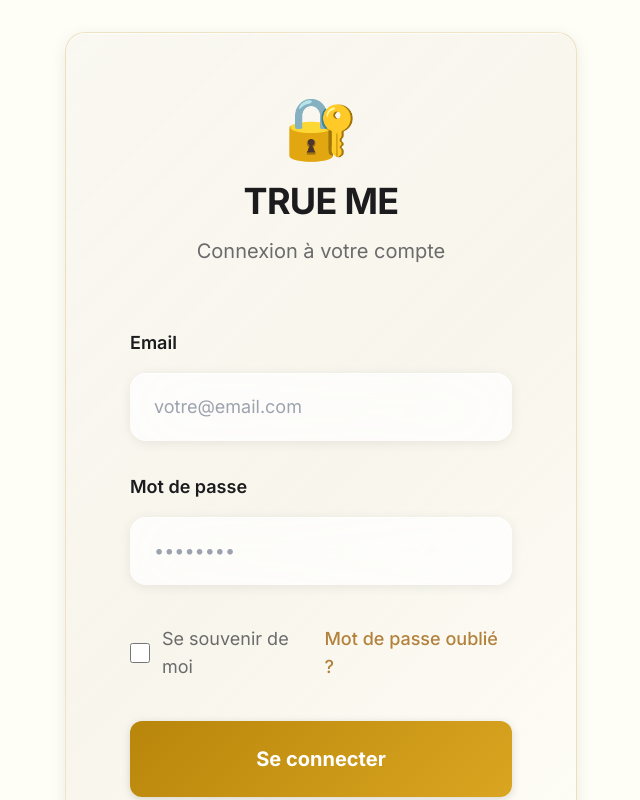
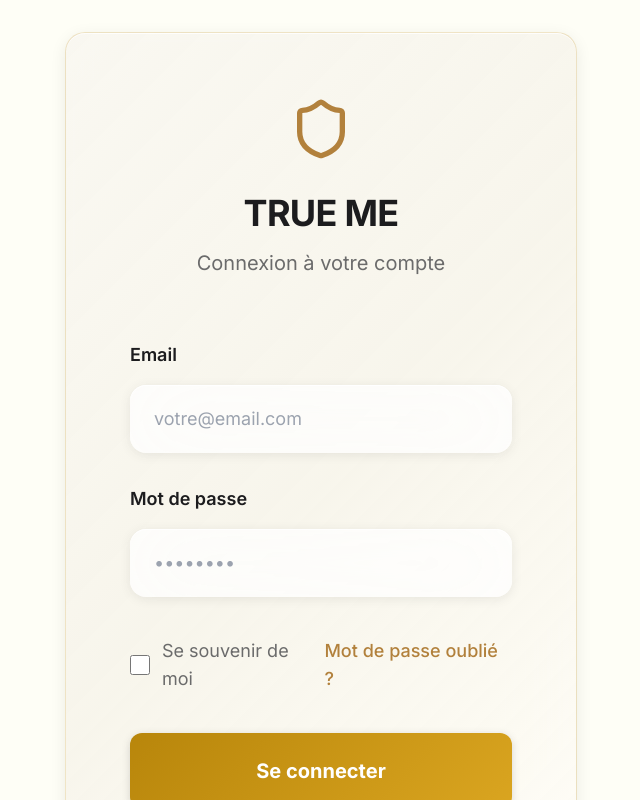
Before and after one commit to nicocursor4-dot/true-me-marketplace, a Next.js app in the folder apps/web/: page /auth/login in a window 1280 px wide. Shown: the top 800 px of the page, without its empty margins (319-959 px from the left). Built offline with nearby package versions, Linux system fonts and the light colour scheme.

Commit message:
🐛 Remove remaining emojis causing build failures
- Remove unicorn emoji from marketplace page
- Replace emojis in auth pages with Lucide icons
- Fix dashboard evolution page emoji
- All build errors resolved, deployment should now work

```diff
--- a/apps/web/src/app/auth/login/page.tsx
+++ b/apps/web/src/app/auth/login/page.tsx
@@ -1,8 +1,10 @@
 'use client';
 
 import React, { useState } from 'react';
+import Link from 'next/link';
 import Navigation from '@/components/Navigation';
-import Link from 'next/link';
+import { GlassCard } from '@/components/ui/GlassCard';
+import { Shield } from 'lucide-react';
 
 export default function LoginPage() {
   const [formData, setFormData] = useState({
@@ -32,7 +34,9 @@ export default function LoginPage() {
 
           {/* Header */}
           <div className="text-center mb-16">
-            <div className="text-6xl mb-6">🔐</div>
+            <div className="mb-8">
+              <Shield className="w-16 h-16 mx-auto text-trueme-gold" />
+            </div>
             <h1 className="text-4xl font-bold text-trueme mb-4">TRUE ME</h1>
             <p className="text-trueme-light text-xl">Connexion à votre compte</p>
           </div>
--- a/apps/web/src/app/auth/register/page.tsx
+++ b/apps/web/src/app/auth/register/page.tsx
@@ -1,8 +1,10 @@
 'use client';
 
 import React, { useState } from 'react';
+import Link from 'next/link';
 import Navigation from '@/components/Navigation';
-import Link from 'next/link';
+import { GlassCard } from '@/components/ui/GlassCard';
+import { UserPlus } from 'lucide-react';
 
 export default function RegisterPage() {
   const [formData, setFormData] = useState({
@@ -79,7 +81,9 @@ export default function RegisterPage() {
 
           {/* Header */}
           <div className="text-center mb-16">
-            <div className="text-6xl mb-6">🌟</div>
+            <div className="mb-8">
+              <UserPlus className="w-16 h-16 mx-auto text-trueme-gold" />
+            </div>
             <h1 className="text-4xl font-bold text-trueme mb-4">TRUE ME</h1>
             <p className="text-trueme-light text-xl">Créer votre compte</p>
           </div>
--- a/apps/web/src/app/dashboard/evolution/page.tsx
+++ b/apps/web/src/app/dashboard/evolution/page.tsx
@@ -1,8 +1,10 @@
 'use client';
 
 import React from 'react';
+import Link from 'next/link';
 import Navigation from '@/components/Navigation';
-import Link from 'next/link';
+import { GlassCard } from '@/components/ui/GlassCard';
+import { TrendingUp } from 'lucide-react';
 
 export default function Evolution() {
   return (
@@ -28,7 +30,9 @@ export default function Evolution() {
           {/* Evolution Content */}
           <div className="bg-[rgba(255,255,255,0.4)] backdrop-blur-[15px] border border-[rgba(255,255,255,0.3)] rounded-[20px] p-8">
             <div className="text-center">
-              <div className="text-4xl mb-4">🔄</div>
+              <div className="mb-8">
+                <TrendingUp className="w-16 h-16 mx-auto text-trueme-gold" />
+              </div>
               <h2 className="text-2xl font-bold text-[#1C1C1E] mb-4">Évolution en cours...</h2>
               <p className="text-[#6B6B6B]">Cette page sera développée dans la prochaine phase du projet.</p>
             </div>
--- a/apps/web/src/app/marketplace/page.tsx
+++ b/apps/web/src/app/marketplace/page.tsx
@@ -51,7 +51,7 @@ export default function MarketplacePage() {
       name: 'Birkin 35 Togo Étoupe',
       price: 'AED 45,000',
       originalPrice: 'AED 52,000',
-      image: '🦄',
+      image: Sparkles,
       condition: 'Comme neuf',
       authenticity: '99.2%',
       seller: 'HermesParis_Official',
```
